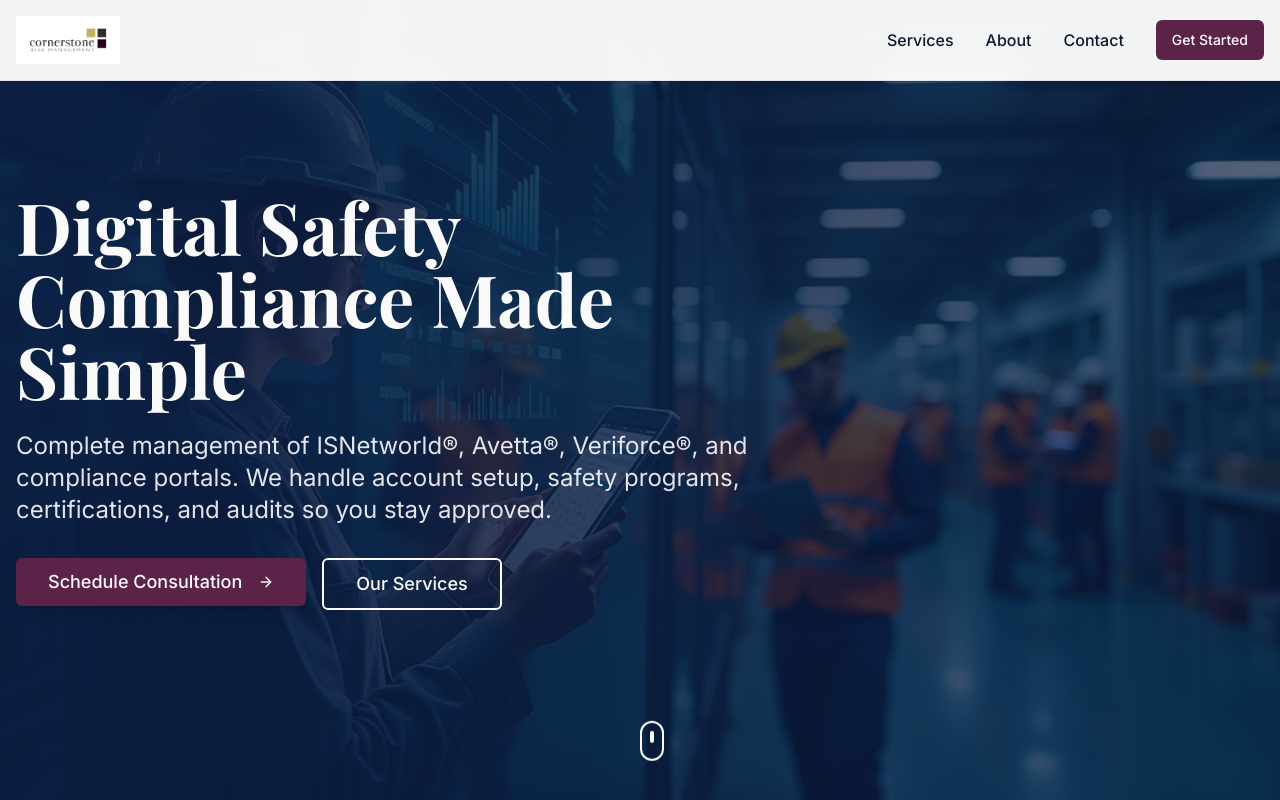
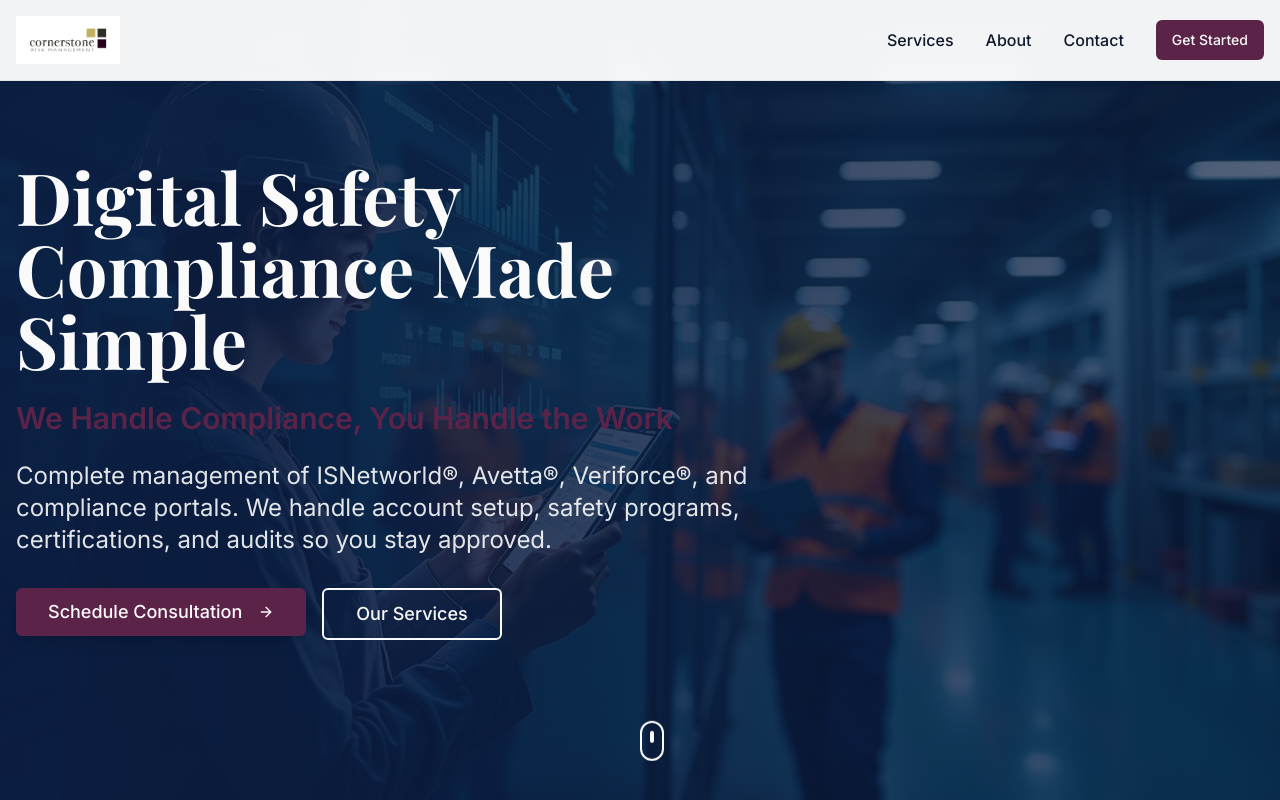
Before and after one commit to gbrent7575/consultify-brightstart, a React (Vite) app: page / in a window 1280 px wide. Shown: the top 800 px of the page. Built offline with nearby package versions, Linux system fonts and the light colour scheme; the HTML template or start-up script is replaced by a standard one.

Commit message:
Add tagline to homepage

```diff
--- a/src/components/Hero.tsx
+++ b/src/components/Hero.tsx
@@ -28,6 +28,9 @@ const Hero = () => {
           <h1 className="text-5xl md:text-6xl lg:text-7xl font-serif font-bold text-primary-foreground mb-6 leading-tight">
             Digital Safety Compliance Made Simple
           </h1>
+          <p className="text-2xl md:text-3xl text-accent font-semibold mb-6">
+            We Handle Compliance, You Handle the Work
+          </p>
           <p className="text-xl md:text-2xl text-primary-foreground/90 mb-8 leading-relaxed">
             Complete management of ISNetworld®, Avetta®, Veriforce®, and compliance portals. We handle account setup, safety programs, certifications, and audits so you stay approved.
           </p>
```
